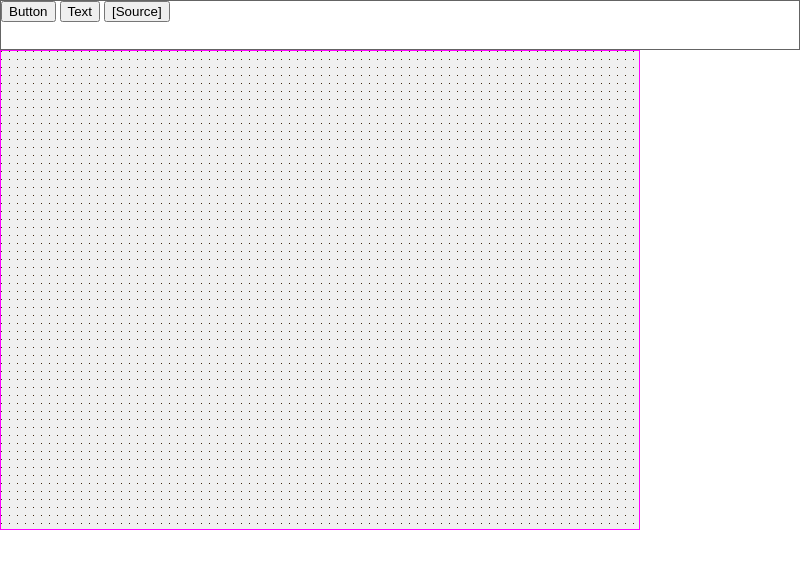
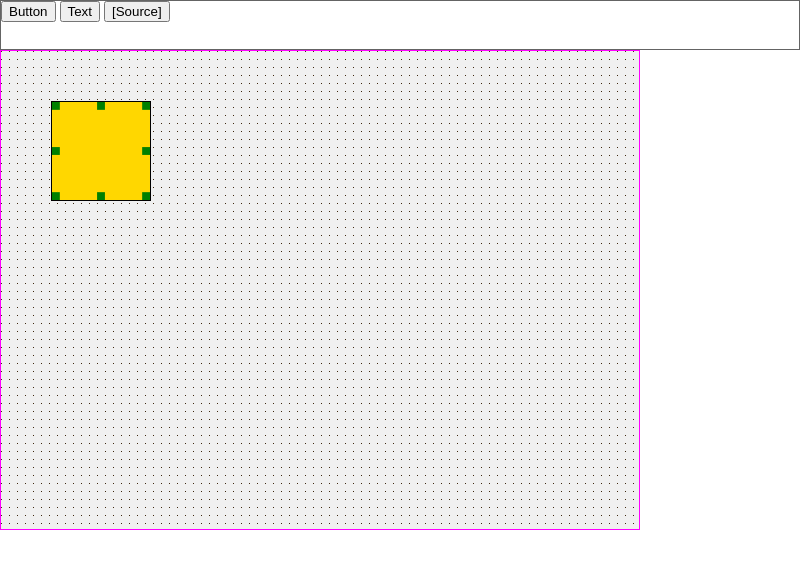
Before and after one commit to samuelviveiros/blackbriar, an Electron app: page src/index.html in a window 800 px wide. Drawn offline with Linux system fonts and the light colour scheme.

Commit message:
Saving changes.

```diff
--- a/src/index.html
+++ b/src/index.html
@@ -20,10 +20,10 @@
         <div class="resizer top-right"></div>
         <div class="resizer bottom-left"></div>
         <div class="resizer bottom-right"></div>
+      </div>
 
       <!-- <svg id="svg" width="100" height="100" viewBox="0 0 100 100" style="position: absolute; left: 50px; top: 50px; border: 1px solid black; box-sizing: border-box"> -->
-        <svg id="svg" width="100%" height="100%" viewBox="0 0 100 100" style="border: 1px solid black; box-sizing: border-box">
-
+      <svg id="svg" width="100" height="100" viewBox="0 0 100 100" style="position: absolute; left: 50px; top: 50px; border: 1px solid black; box-sizing: border-box">
         <rect width="100%" height="100%" fill="gold" />
 
         <!-- TOP -->
@@ -41,13 +41,13 @@
         <rect width="8" height="8" x="100%" y="100%" transform="translate(-8, -8)" fill="green" />
       </svg>
 
-      </div>
-
-      <!-- <div style="position: absolute; left: 100px; top: 300px; border: 1px solid black; width: 300px; height: 200px">
+      <!--
+        <div style="position: absolute; left: 100px; top: 300px; border: 1px solid black; width: 300px; height: 200px">
           <div style="position: absolute; left: -7px; top: -7px; width: 8px; height: 8px; border: 1px solid red"></div>
           <div style="margin: auto; top: 7px; width: 8px; height: 8px; border: 1px solid red"></div>
           <div style="width: 100%; height: 100%; border: 1px solid green"></div>
-      </div> -->
+        </div>
+      -->
 
     </div>
 
```
Lines whose indentation alone changed are shown as unchanged.
